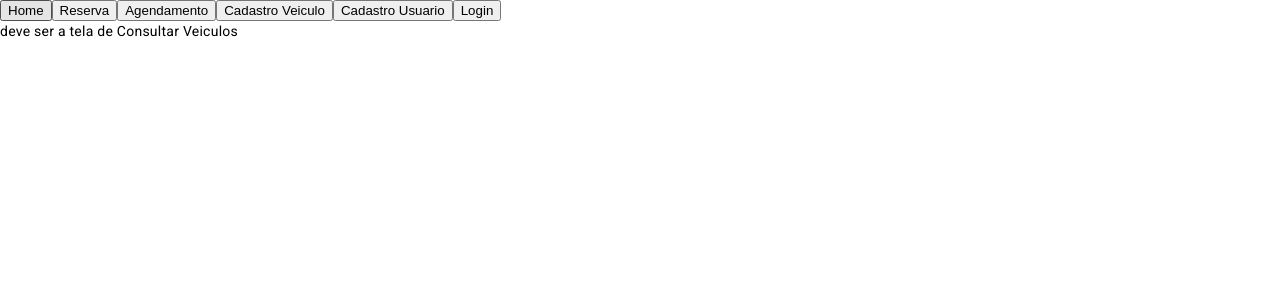
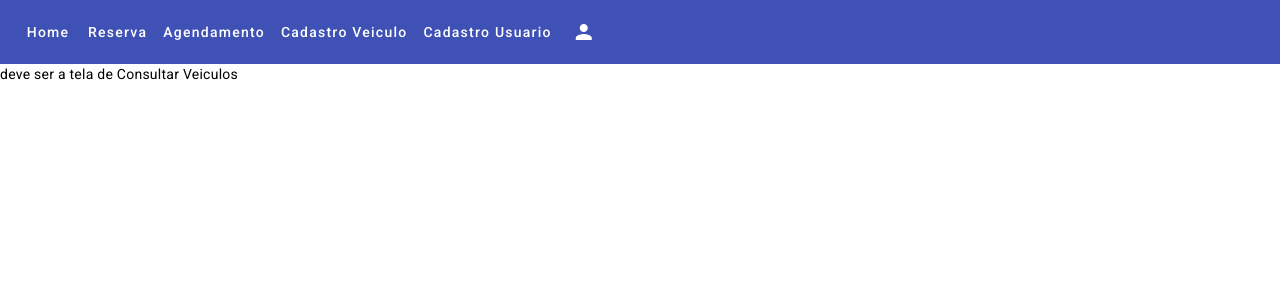
Before and after one commit to viniCraveiro/govinizacaoFront, an Angular app: page /home in a window 1280 px wide. Shown: the top 300 px of the page. Built offline with nearby package versions, Linux system fonts and the light colour scheme.

Commit message:
Router do login

```diff
--- a/src/app/app.module.ts
+++ b/src/app/app.module.ts
@@ -6,6 +6,7 @@ import { AppComponent } from './app.component';
 import { LayoutModule } from './layout/layout.module';
 import { MatButtonModule } from '@angular/material/button';
 import { RouterModule } from '@angular/router';
+import { FormsModule, ReactiveFormsModule } from '@angular/forms';
 
 @NgModule({
   declarations: [
@@ -15,7 +16,6 @@ import { RouterModule } from '@angular/router';
     AppRoutingModule,
     LayoutModule,
     BrowserAnimationsModule,
-    MatButtonModule,
     RouterModule,
   ],
   providers: [
--- a/src/app/layout/layout.component.html
+++ b/src/app/layout/layout.component.html
@@ -1,14 +1,6 @@
 <!-- <app-topbar></app-topbar> -->
-<nav>
-  <button routerLink="/home" type="button">Home</button>
-  <button routerLink="/reserva" type="button">Reserva</button>
-  <button routerLink="/agendamento" type="button">Agendamento</button>
-  <button routerLink="/registro/veiculo" type="button">Cadastro Veiculo</button>
-  <button routerLink="/registro/usuario" type="button">Cadastro Usuario</button>
-  <button routerLink="/login" type="button">Login</button>
+<app-menu></app-menu>
 
-
-</nav>
 <div>
   <div>
     <router-outlet></router-outlet>
--- a/src/app/layout/menu/menu.component.html
+++ b/src/app/layout/menu/menu.component.html
@@ -3,3 +3,16 @@
   <button mat-menu-item>Item 1</button>
   <button mat-menu-item>Item 2</button>
 </mat-menu> -->
+
+<mat-toolbar color='primary'>
+  <button mat-button routerLink="/home" type="button">Home</button>
+  <button mat-button routerLink="/reserva" type="button">Reserva</button>
+  <button mat-button routerLink="/agendamento" type="button">Agendamento</button>
+  <button mat-button routerLink="/registro/veiculo" type="button">Cadastro Veiculo</button>
+  <button mat-button routerLink="/registro/usuario" type="button">Cadastro Usuario</button>
+  <button mat-icon-button class="icon-login" aria-label="Login" routerLink="/login">
+    <mat-icon>
+      person
+    </mat-icon>
+  </button>
+</mat-toolbar>
--- a/src/app/layout/menu/menu.component.scss
+++ b/src/app/layout/menu/menu.component.scss
@@ -0,0 +1,3 @@
+.icon-login {
+  display: flex;
+}
--- a/src/app/layout/menu/menu.module.ts
+++ b/src/app/layout/menu/menu.module.ts
@@ -2,9 +2,12 @@ import { CommonModule } from '@angular/common';
 import { NgModule } from '@angular/core';
 import { MatButtonModule } from '@angular/material/button';
 import { MatMenuModule } from '@angular/material/menu';
+import { MenuComponent } from './menu.component';
+
 
 @NgModule({
-  declarations: [],
+  declarations: [
+  ],
   imports: [
     CommonModule,
     MatMenuModule,
--- a/src/app/pages/login/login.component.html
+++ b/src/app/pages/login/login.component.html
@@ -3,7 +3,7 @@
     <img src="../../../assets/backgroud.svg" alt="Maringa">
   </div>
   <div class="form">
-    <form formGroup="formLogin">
+    <form [formGroup]="formLogin">
       <div class="form-header">
         <div class="title">
           <h1>Login</h1>
@@ -12,20 +12,20 @@
 
       <div class="input-group">
         <div class="input-container">
-          <input placeholder="Digite seu CPF" class="input-field" type="text">
+          <input placeholder="Digite seu CPF" class="input-field" type="text" formControlName="cpf">
           <label for="input-field" class="input-label">CPF:</label>
           <span class="input-highlight"></span>
         </div>
         <div class="input-container">
-          <input placeholder="Digite sua senha" class="input-field" type="password">
+          <input placeholder="Digite sua senha" class="input-field" type="password" formControlName="senha">
           <label for="input-field" class="input-label">Senha:</label>
           <span class="input-highlight"></span>
         </div>
 
       </div>
       <div style="text-align: center;">
-        <button (click)="logar()">Entrar</button>
+        <button (click)="logar()" type="button">Entrar</button>
       </div>
     </form>
-    </div>
+  </div>
 </div>
--- a/src/app/pages/login/login.component.ts
+++ b/src/app/pages/login/login.component.ts
@@ -29,11 +29,10 @@ export class LoginComponent {
   }
 
   logar() {
-    console.log(this.formLogin.getRawValue());
-    this.loginService.login(this.login).subscribe({
+    this.loginService.login(this.formLogin.getRawValue()).subscribe({
       next: value => {
         this.logado = value;
-        if (this.logado === true) {
+        if (!this.formLogin.errors && this.logado === true) {
           this.router.navigate(['/home']);
         } else {
           console.log('Usuario ou senha incorreto !');
--- a/src/app/pages/login/login.module.ts
+++ b/src/app/pages/login/login.module.ts
@@ -6,10 +6,13 @@ import { MatButtonModule } from '@angular/material/button';
 import { LoginRoutingModule } from './login-routing.module';
 import { LoginService } from './login.service';
 import { FormsModule, ReactiveFormsModule } from '@angular/forms';
+import { LoginComponent } from './login.component';
 
 
 @NgModule({
-  declarations: [],
+  declarations: [
+    LoginComponent
+  ],
   imports: [
     CommonModule,
     LoginRoutingModule,
--- a/src/app/pages/notfound/notfound.module.ts
+++ b/src/app/pages/notfound/notfound.module.ts
@@ -3,10 +3,13 @@ import { NgModule } from '@angular/core';
 
 import { MatButtonModule } from '@angular/material/button';
 import { NotfoundRoutingModule } from './notfound-routing.module';
+import { NotfoundComponent } from './notfound.component';
 
 
 @NgModule({
-  declarations: [],
+  declarations: [
+    NotfoundComponent
+  ],
   imports: [
     CommonModule,
     NotfoundRoutingModule,
```
Also changed, not shown: src/app/layout/layout.module.ts (+12 -6 lines).
